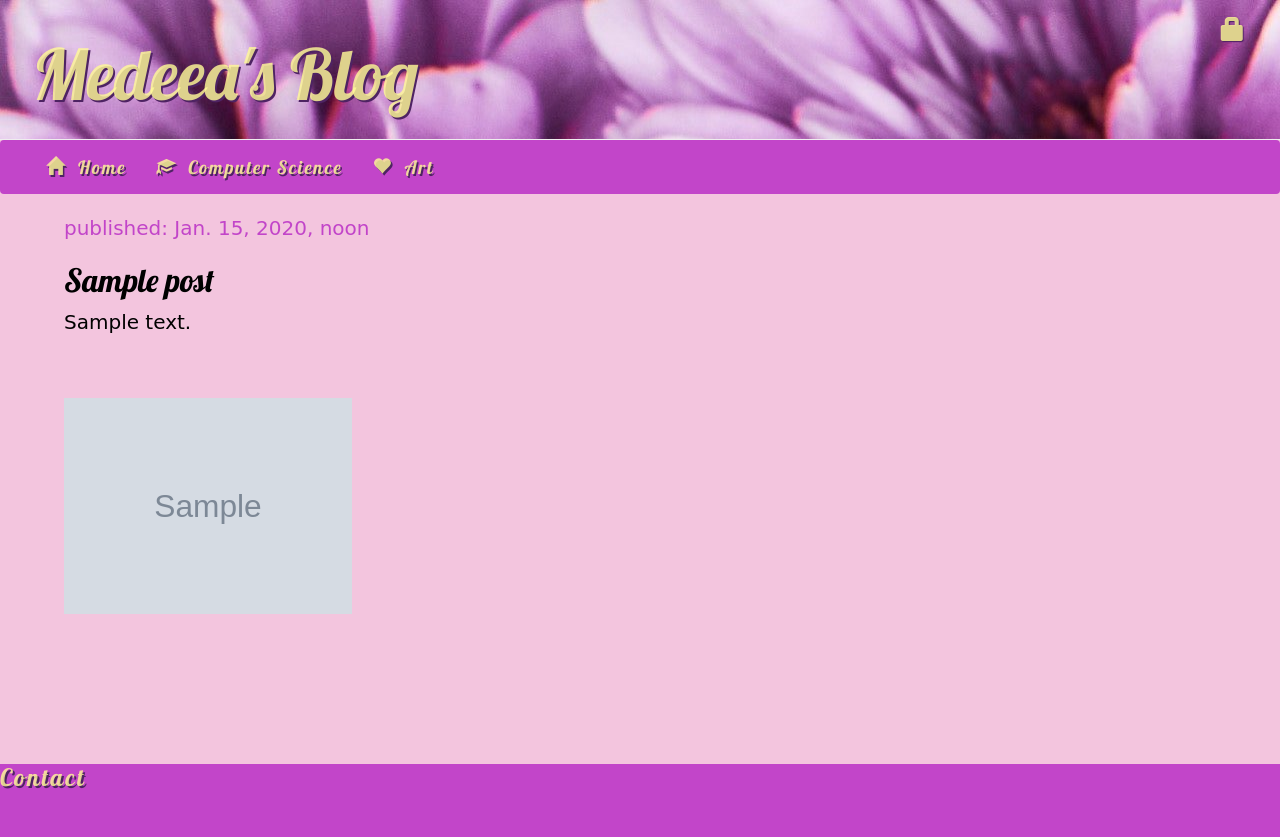
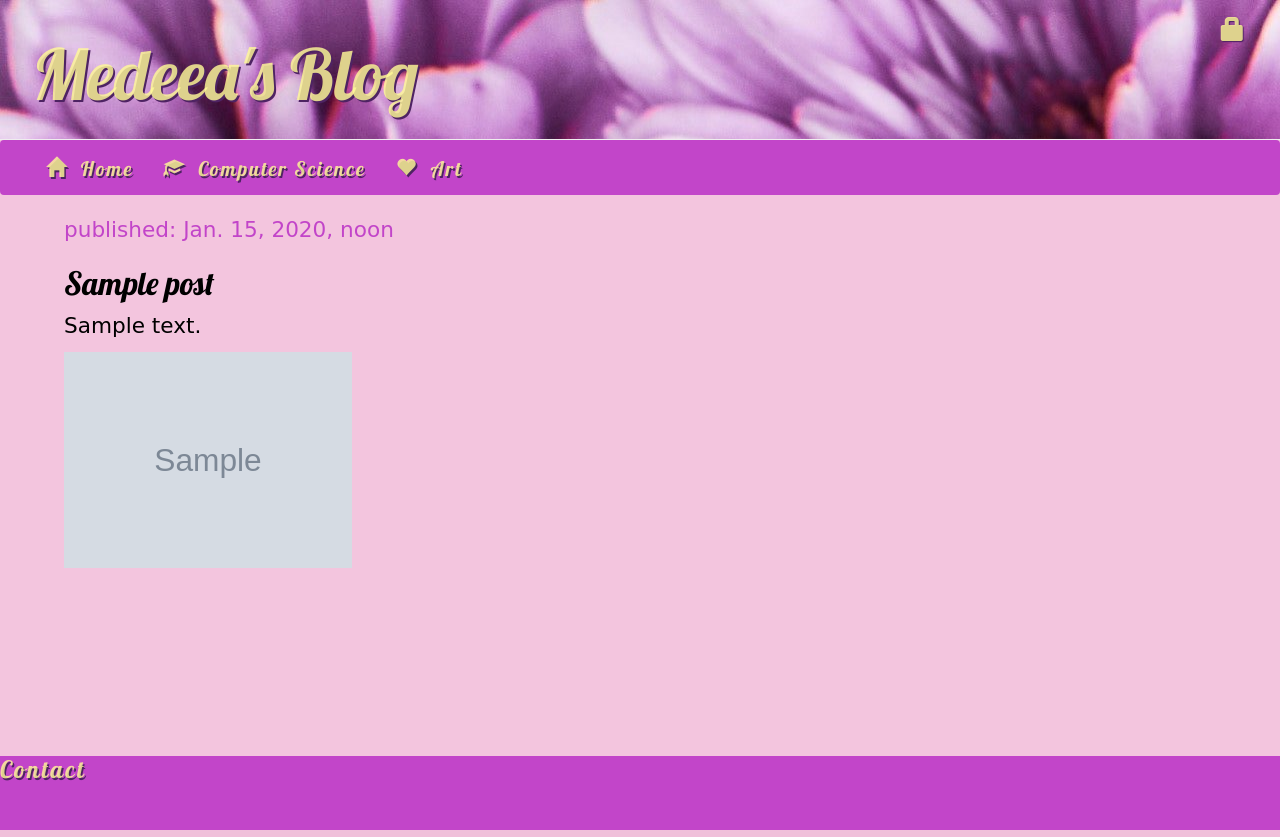
Before and after one commit to MedeeaZ/my-first-blog, a Django app: page /cs/ in a window 1280 px wide. Run offline with Django 3.2, Linux system fonts and the light colour scheme; tables that the repository leaves empty hold one stand-in row (values such as "Sample post"); grey boxes marked "Sample" are stand-in pictures; some libraries are stand-ins or nearby versions; some web fonts are replaced.

Commit message:
I made the font a tiny bit bigger and changed the lists

```diff
--- a/mysite/blog/static/css/blog.css
+++ b/mysite/blog/static/css/blog.css
@@ -23,7 +23,7 @@
 
 .navbar-nav li a {
     font-family: 'Lobster', cursive;
-    font-size: 2.3vmin;
+    font-size: 2.5vmin;
     letter-spacing: .1em;
     color: #fffa97d0;
     text-shadow: 0.2vmin 0.2vmin rgb(78, 35, 99);
@@ -39,19 +39,19 @@ body {
 
 .post_text {
     white-space: nowrap;
-    height: 10%;
+    max-height: 20vmin;
     overflow: hidden;
     text-overflow: ellipsis;
 }
 
 .post_text:hover {
-    overflow: auto;
+    overflow: scroll;
 }
 
 .content_container {
     background-color: #f3c5de;
     margin-left: 5%;
-    padding-bottom: 60px;
+    padding-bottom: 9.2vmin;
     width: 90%;
 
 }
@@ -85,12 +85,12 @@ h1, h2, h3, h4 {
     font-size: 3vmin;
     font-family: 'Amethysta', cursive;
     color: #fffa97d0;
-    text-shadow: 2px 2px 1px rgb(78, 35, 99);
+    text-shadow: 0.08vmin 0.08vmin 1px rgb(78, 35, 99);
 }
 
 
 .post {
-    margin-bottom: 70px;
+    margin-bottom: 8vmin;
 }
 
 .post h2, .post h2 a, .post h2 a:visited{
@@ -100,7 +100,7 @@ h1, h2, h3, h4 {
 
 .post p {
     color: #000000;
-    font-size: 2.5vmin;
+    font-size: 2.7vmin;
     font-family: 'Amethysta', cursive;
     text-align: justify;
     text-justify: inter-word;
@@ -113,16 +113,16 @@ h1, h2, h3, h4 {
 
 .footer {
     background-color: #c245c9;
-    bottom: 0vh;
+    bottom: 0px;
     left: 0px;
     width: 100%;
-    height: 9.1vmin;
+    height: 9.3vmin;
 
 }
 
 .footer h2, .footer h2 a, .footer h2 a:visited, .footer h2 a:active {
     color: #fffa97d0;
-    text-shadow: 2px 2px rgb(78, 35, 99);
+    text-shadow: 0.2vmin 0.2vmin rgb(78, 35, 99);
     font-size: 3vmin;
     letter-spacing: .1em;
 }
@@ -137,7 +137,7 @@ h1, h2, h3, h4 {
     font-size: 4vmin;
 }
 .home_content p {
-    font-size: 2.5vmin;
+    font-size: 2.7vmin;
     text-align: justify;
     text-justify: inter-word;
     font-family: 'Amethysta', cursive;
```
